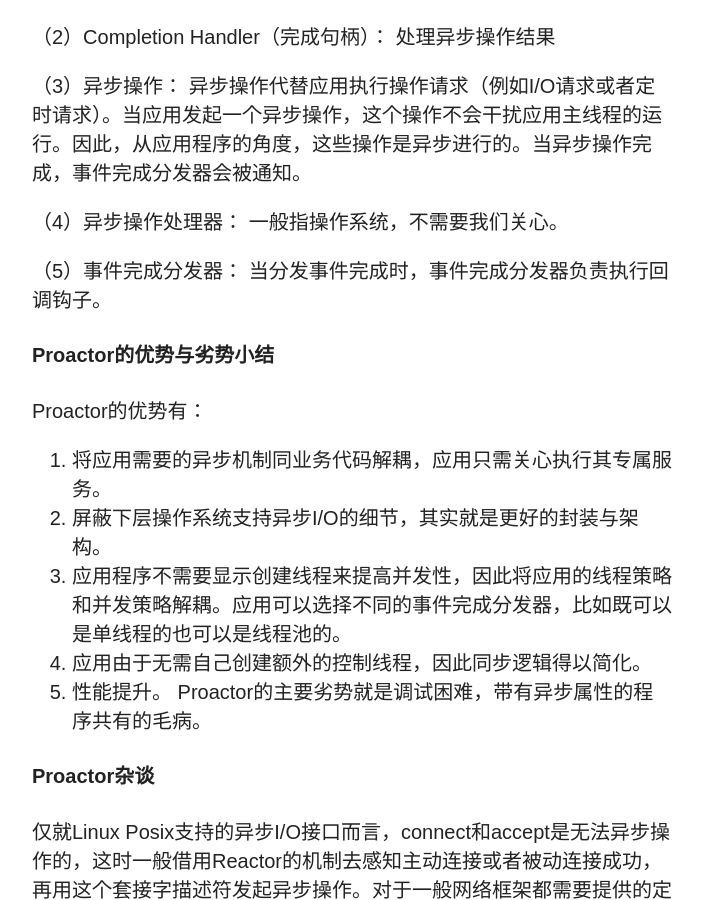
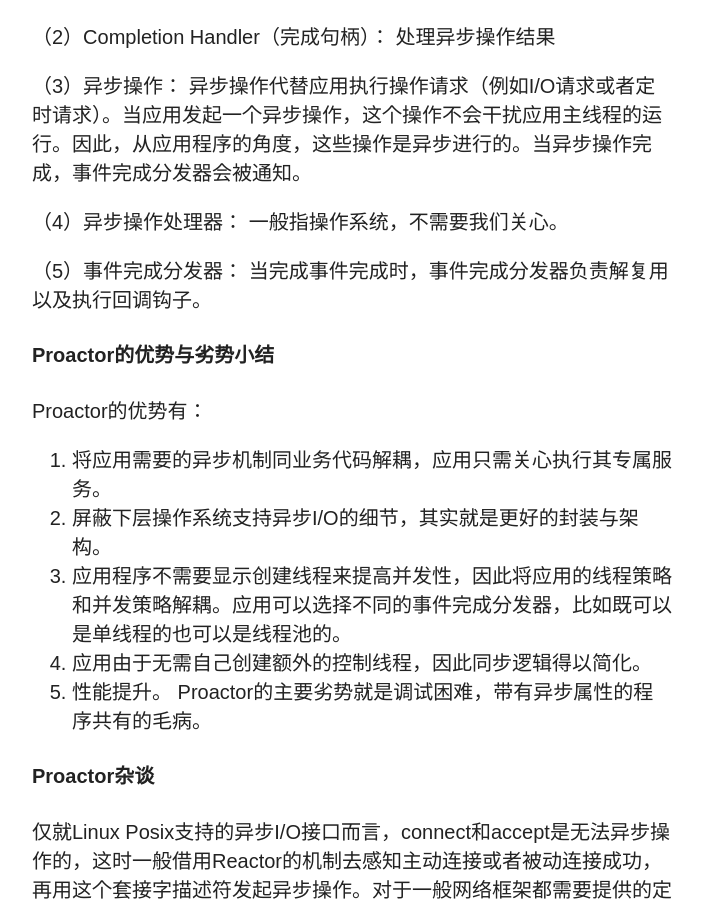
Before and after one commit to wuyu201321060203/wuyu201321060203.github.io, a Jekyll site: the page built from _posts/2015-02-18-Proactor.md, in a window 1280 px wide and 900 px high, scrolled down 6162 px. Shown: the whole window, without its empty margins (318-1021 px from the left). Built offline with Jekyll 4.4.1, drawn with Linux system fonts in a browser that asks for light colours; nearby versions of some CDN libraries; some web fonts are replaced; comment, search, counter and statistics services are not loaded.

Commit message:
update Proactor blog

```diff
--- a/_posts/2015-02-18-Proactor.md
+++ b/_posts/2015-02-18-Proactor.md
@@ -93,7 +93,7 @@ Proactive Initiator可以是任何发起异步操作的实体，它负责注册
 一般指操作系统，不需要我们关心。
 
 （5）事件完成分发器：
-当分发事件完成时，事件完成分发器负责执行回调钩子。
+当完成事件完成时，事件完成分发器负责解复用以及执行回调钩子。
 
 ####Proactor的优势与劣势小结
 
```
